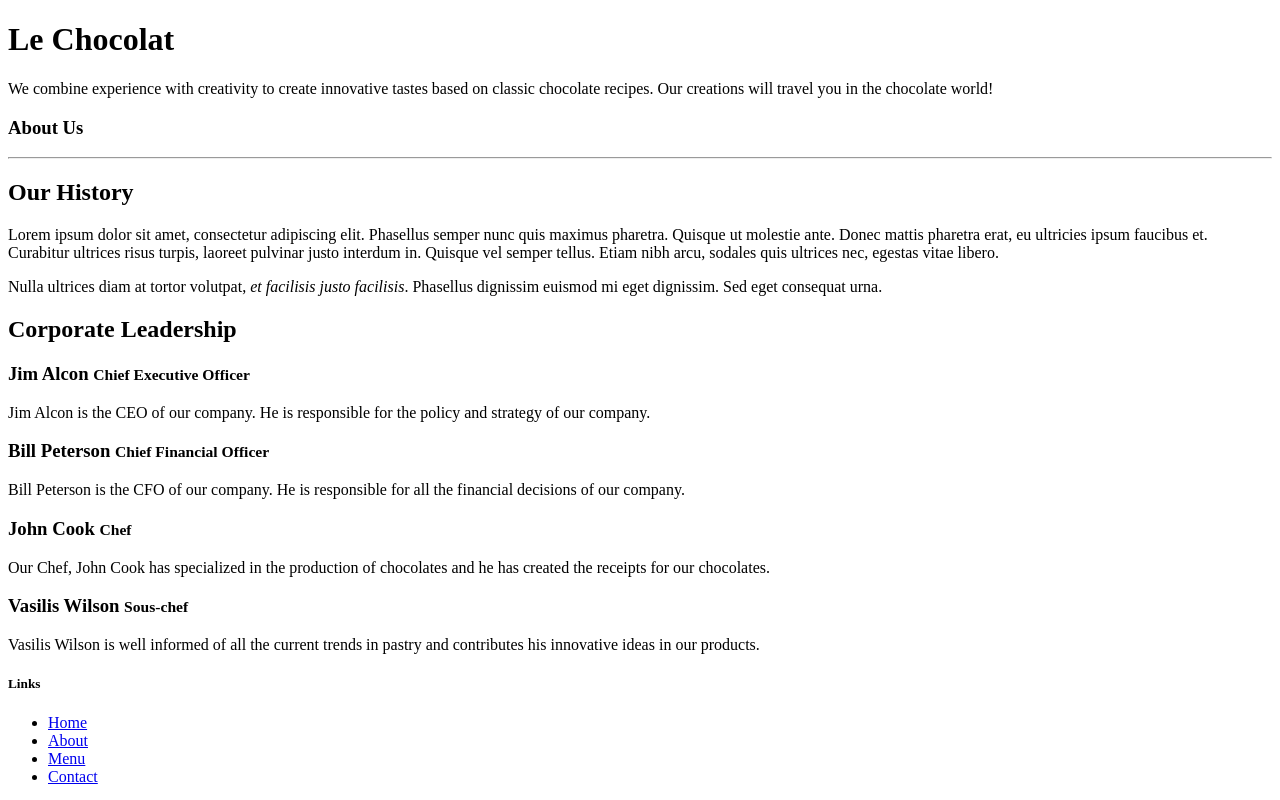
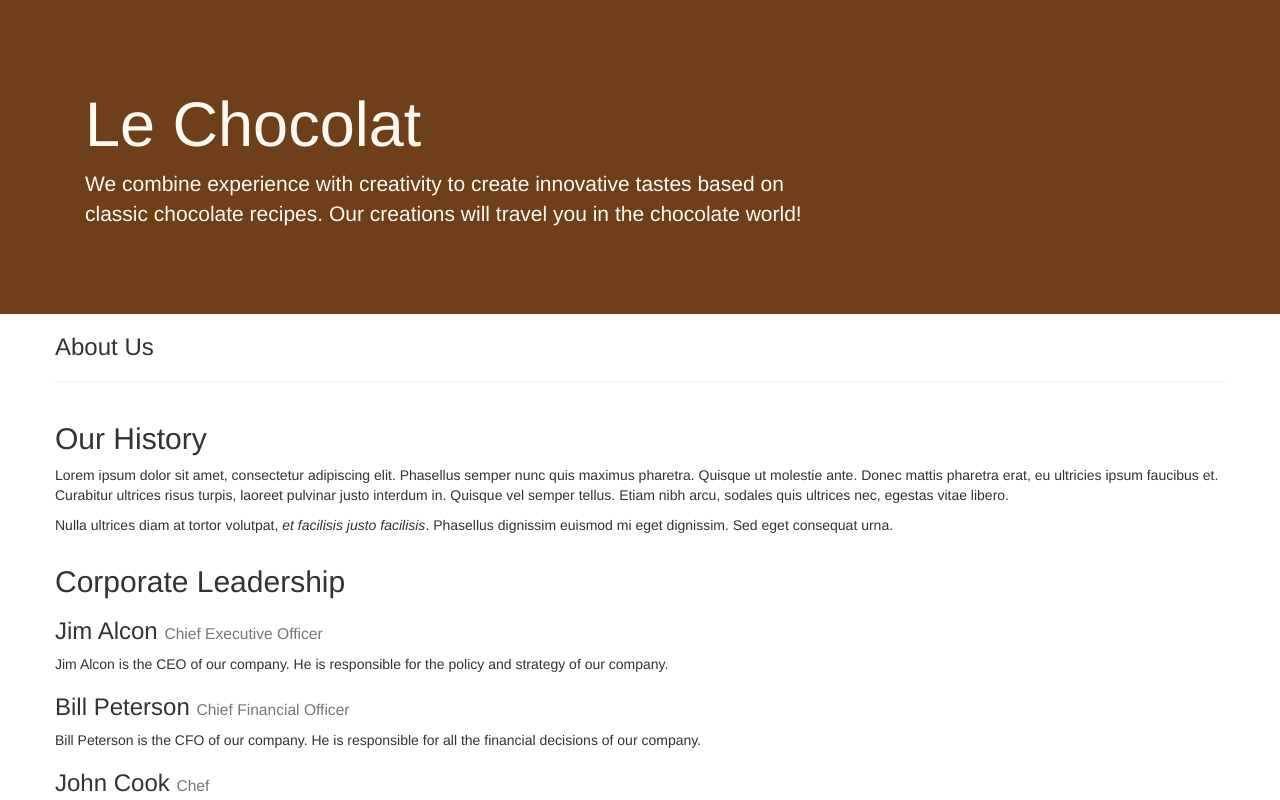
Before and after one commit to Mara1809/leChocolat, a plain HTML site: page aboutus.html in a window 1280 px wide. Shown: the top 800 px of the page. Drawn offline with nearby package versions, Linux system fonts and the light colour scheme.

Commit message:
Bootstrap Assignment 1 Task 2

```diff
--- a/aboutus.html
+++ b/aboutus.html
@@ -4,6 +4,10 @@
 <head>
 
     <title>Le Chocolat</title>
+
+    <!-- Bootstrap CSS -->
+<link rel="stylesheet" href="node_modules/bootstrap/dist/css/bootstrap.min.css">
+<link href="css/styles.css" rel="stylesheet">
 
 </head>
 
@@ -22,16 +26,16 @@
         </div>
     </header>
 
-    <div>
-        <div>
-            <div>
+    <div class="container">
+        <div class="row">
+            <div class="col-12">
                <h3>About Us</h3>
                <hr>
             </div>
         </div>
 
-        <div>
-            <div>
+        <div class="row">
+            <div class="col-6">
                 <h2>Our History</h2>
                 <p>Lorem ipsum dolor sit amet, consectetur adipiscing elit. Phasellus semper nunc quis maximus pharetra. Quisque ut molestie ante. Donec mattis pharetra erat, eu ultricies ipsum faucibus et. Curabitur ultrices risus turpis, laoreet pulvinar justo interdum in. Quisque vel semper tellus. Etiam nibh arcu, sodales quis ultrices nec, egestas vitae libero. </p>
                 <p>Nulla ultrices diam at tortor volutpat, <em>et facilisis justo facilisis</em>. Phasellus dignissim euismod mi eget dignissim. Sed eget consequat urna. </p>
@@ -41,8 +45,8 @@
         </div>
 
 
-        <div>
-            <div>
+        <div class="row">
+            <div class="col-12">
                 <h2>Corporate Leadership</h2>
                 <h3>Jim Alcon <small>Chief Executive Officer </small></h3>
                 <p>Jim Alcon is the CEO of our company. He is responsible for the policy and strategy of our company. </p>
@@ -98,7 +102,7 @@
            </div>
         </div>
     </footer>
-
+    <script src="node_modules/bootstrap/dist/js/bootstrap.min.js"></script>
 </body>
 
 </html>
```
